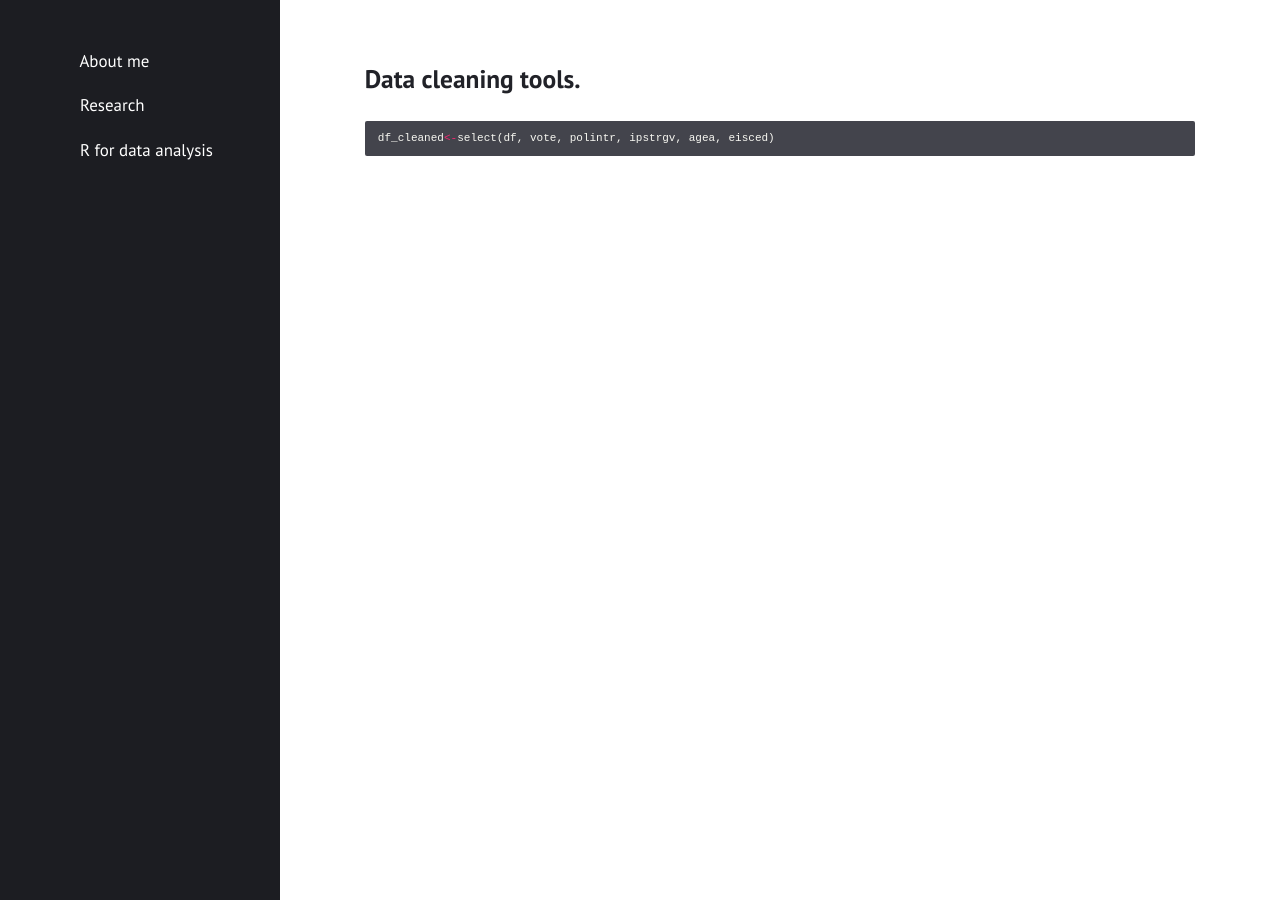
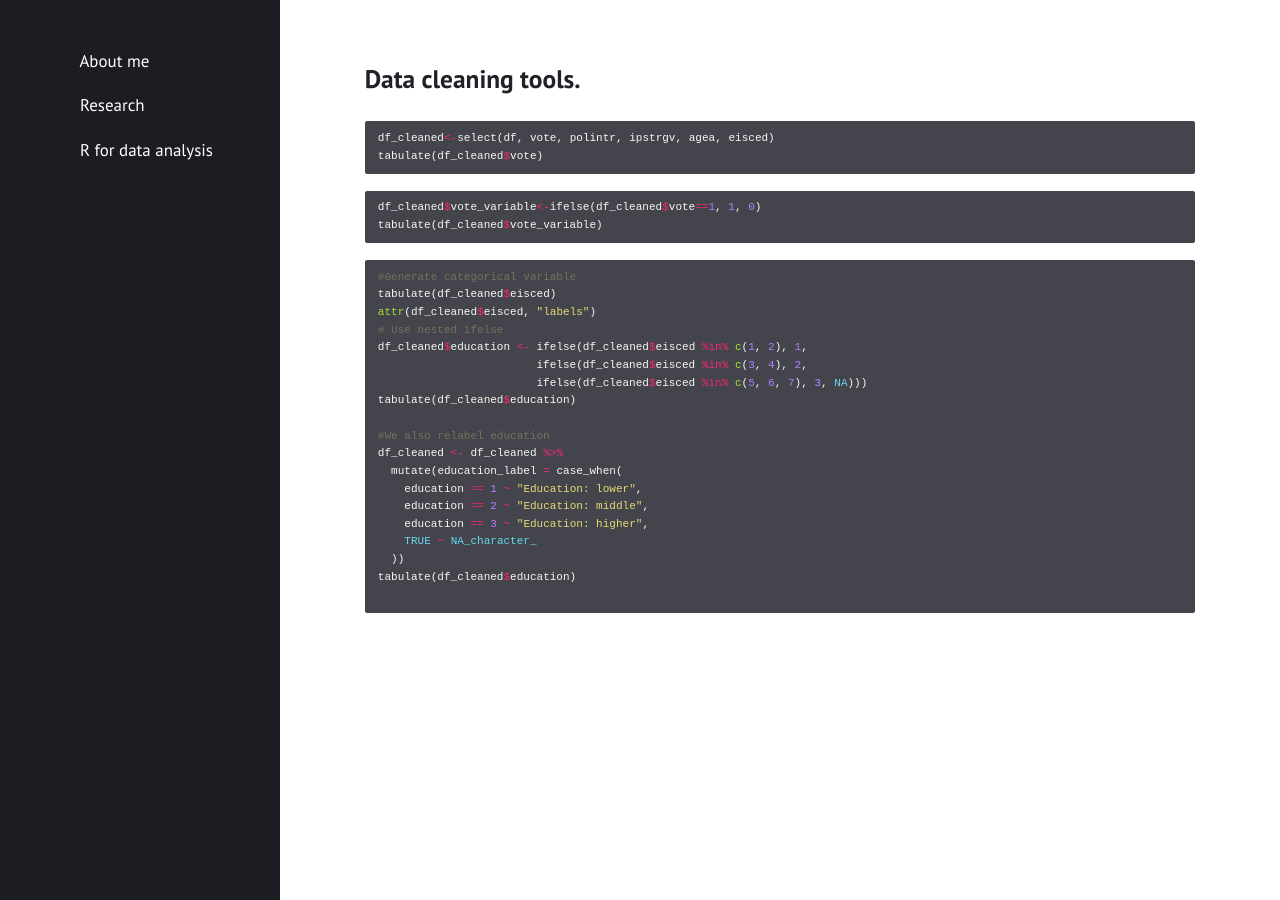
Before and after one commit to gubellom/gubellom.github.io, a Jekyll site: the page built from R files/Manipulation.md, in a window 1280 px wide. Built offline with Jekyll 4.4.1, drawn with Linux system fonts in a browser that asks for light colours.

Commit message:
Update Manipulation.md
Signed-off-by: Michele Gubello <62111923+gubellom@users.noreply.github.com>

````diff
--- a/R files/Manipulation.md
+++ b/R files/Manipulation.md
@@ -8,4 +8,33 @@ permalink: "/datacleaning/"
 
 ```r
 df_cleaned<-select(df, vote, polintr, ipstrgv, agea, eisced)
+tabulate(df_cleaned$vote)
 ```
+
+
+```r
+df_cleaned$vote_variable<-ifelse(df_cleaned$vote==1, 1, 0)
+tabulate(df_cleaned$vote_variable)
+```
+
+```r
+#Generate categorical variable
+tabulate(df_cleaned$eisced)
+attr(df_cleaned$eisced, "labels")
+# Use nested ifelse
+df_cleaned$education <- ifelse(df_cleaned$eisced %in% c(1, 2), 1,
+                        ifelse(df_cleaned$eisced %in% c(3, 4), 2,
+                        ifelse(df_cleaned$eisced %in% c(5, 6, 7), 3, NA)))
+tabulate(df_cleaned$education)
+
+#We also relabel education
+df_cleaned <- df_cleaned %>%
+  mutate(education_label = case_when(
+    education == 1 ~ "Education: lower",
+    education == 2 ~ "Education: middle",
+    education == 3 ~ "Education: higher",
+    TRUE ~ NA_character_
+  ))
+tabulate(df_cleaned$education)
+
+```
````
